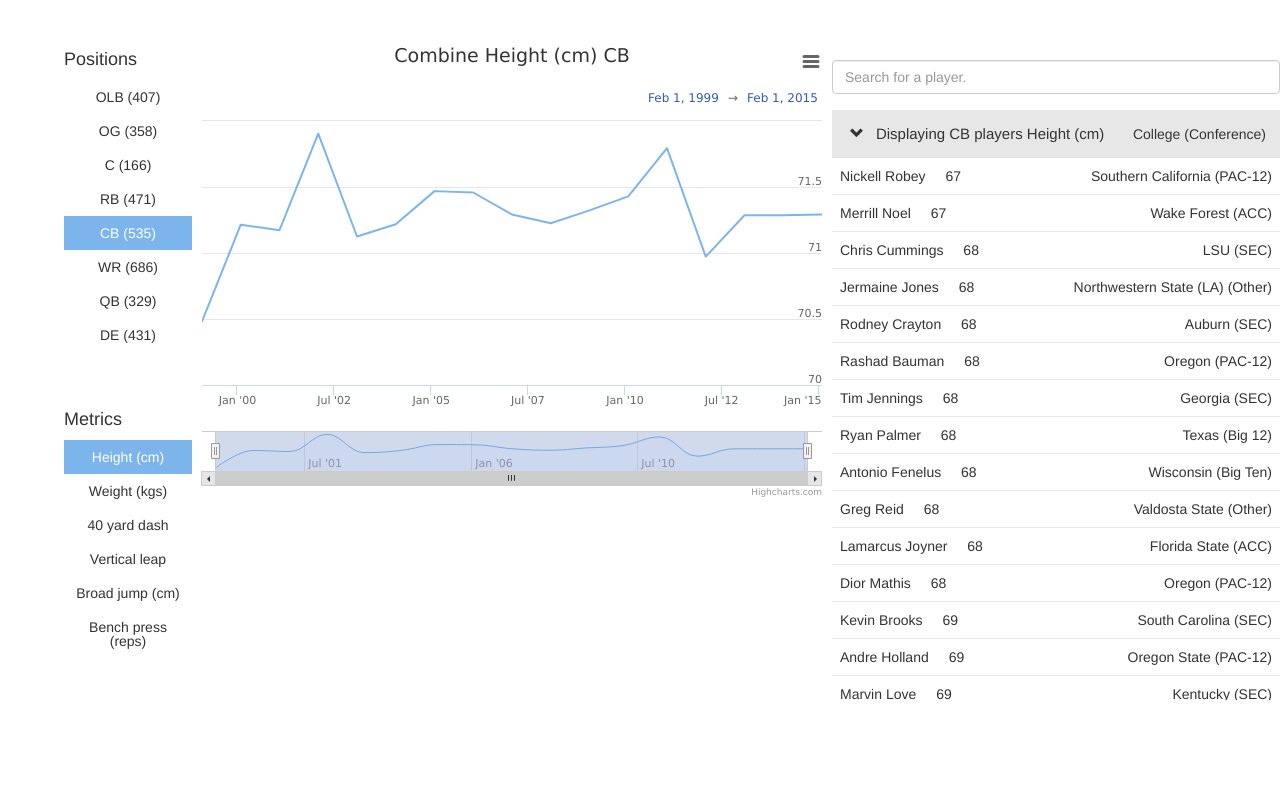
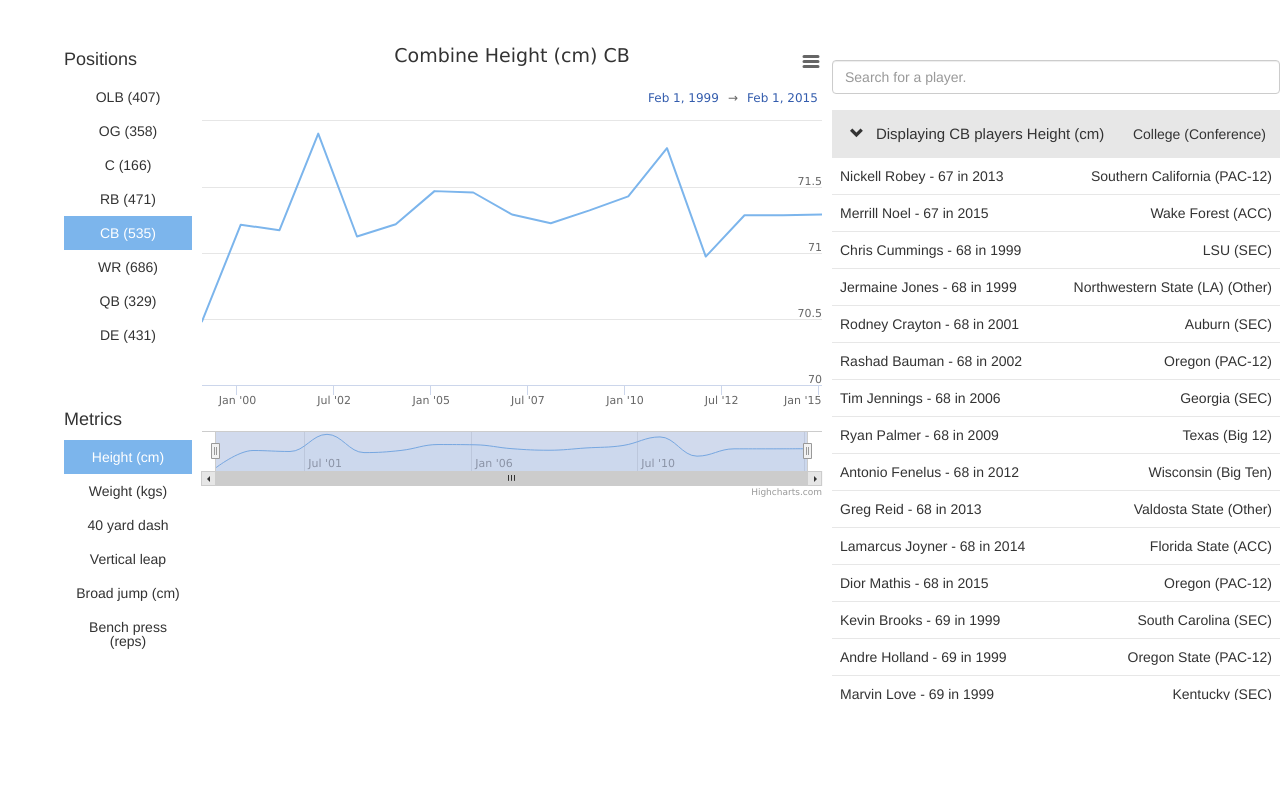
Before and after one commit to HVNT/fooBar, a plain HTML site: page src/index.html in a window 1280 px wide. Drawn offline with nearby package versions, Linux system fonts and the light colour scheme.

Commit message:
added combine year to player table

```diff
--- a/src/index.html
+++ b/src/index.html
@@ -79,8 +79,7 @@
                 </div>
                 <div class="players-table-body">
                     <div class="players-table-row" ng-repeat="player in activePlayers | orderBy: filters.metric.key:filters.reverse | filter:filters.playerSearch">
-                        <span class="players-table-bcell">{{player.name}}</span>
-                        <span style="padding-left: 16px;">{{player[filters.metric.key]}}</span>
+                        <span class="players-table-bcell">{{player.name}} - {{player[filters.metric.key]}} in {{player.combineYear}}</span>
                         <span class="pull-right">{{player.college}} ({{player.conference}})</span>
                     </div>
                 </div>
```
